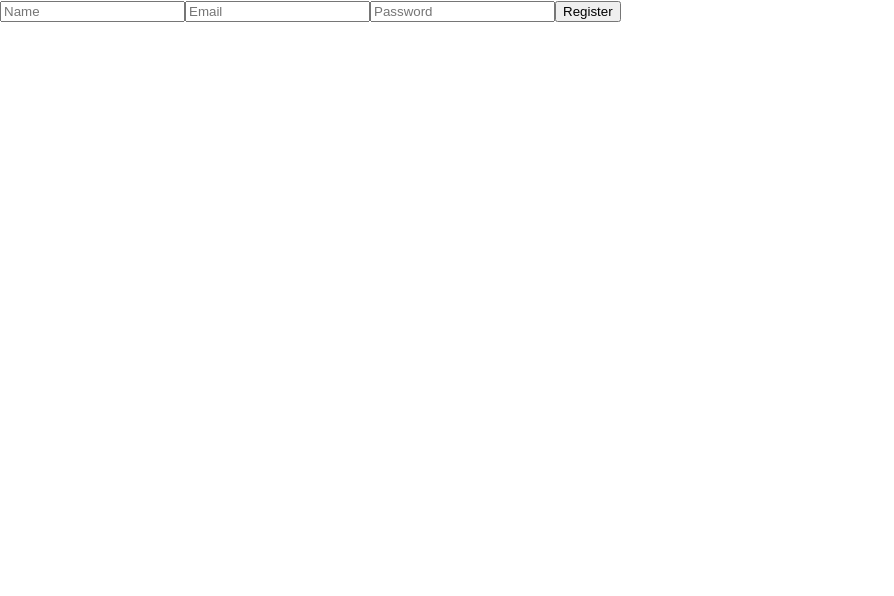
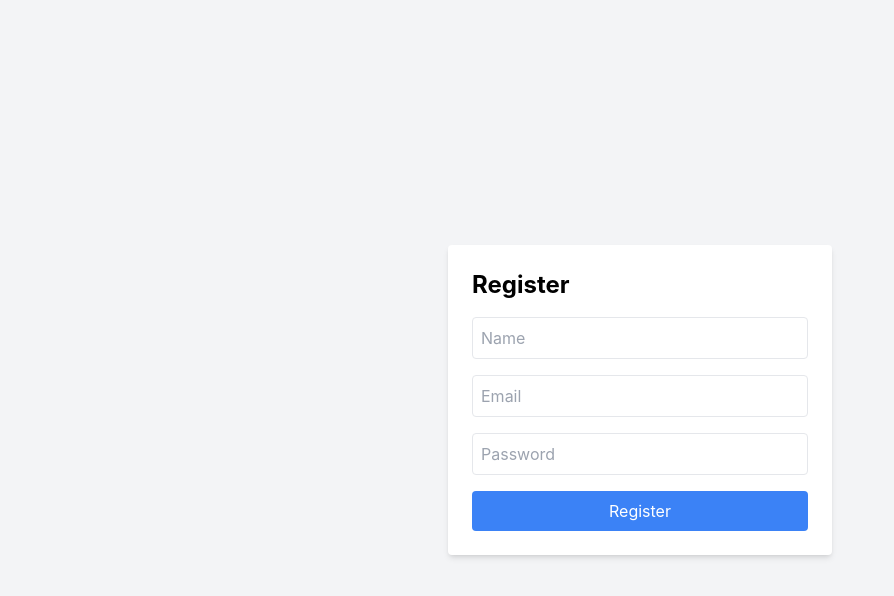
Before and after one commit to Frnn4268/BudgetBuddy, a React (Create React App) app in the folder client/: page /register in a window 1280 px wide. Shown: the top 596 px of the page, without its empty margins (0-894 px from the left). Built offline with nearby package versions, Linux system fonts and the light colour scheme.

Commit message:
Adding new Tailwind.css styles

```diff
--- a/client/package.json
+++ b/client/package.json
@@ -37,5 +37,10 @@
       "last 1 firefox version",
       "last 1 safari version"
     ]
+  },
+  "devDependencies": {
+    "autoprefixer": "^10.4.20",
+    "postcss": "^8.4.47",
+    "tailwindcss": "^3.4.11"
   }
 }
--- /dev/null
+++ b/client/postcss.config.js
@@ -0,0 +1,6 @@
+module.exports = {
+  plugins: {
+    tailwindcss: {},
+    autoprefixer: {},
+  },
+}
--- a/client/src/index.css
+++ b/client/src/index.css
@@ -1,3 +1,7 @@
+@tailwind base;
+@tailwind components;
+@tailwind utilities;
+
 body {
   margin: 0;
   font-family: -apple-system, BlinkMacSystemFont, 'Segoe UI', 'Roboto', 'Oxygen',
--- a/client/src/index.js
+++ b/client/src/index.js
@@ -11,7 +11,4 @@ root.render(
   </React.StrictMode>
 );
 
-// If you want to start measuring performance in your app, pass a function
-// to log results (for example: reportWebVitals(console.log))
-// or send to an analytics endpoint. Learn more: https://bit.ly/CRA-vitals
 reportWebVitals();
--- a/client/src/pages/Dashboard.js
+++ b/client/src/pages/Dashboard.js
@@ -1,6 +1,6 @@
 import React, { useEffect, useState } from 'react';
 import axios from 'axios';
-import {jwtDecode} from 'jwt-decode';
+import { jwtDecode } from 'jwt-decode';
 
 const Dashboard = () => {
   const [transactions, setTransactions] = useState([]);
@@ -13,7 +13,7 @@ const Dashboard = () => {
       const decoded = jwtDecode(token);
       setUserId(decoded.id);
     } else {
-      window.location.href = '/login'; // Redirigir al login si no hay token
+      window.location.href = '/login';
     }
   }, []);
 
@@ -33,7 +33,7 @@ const Dashboard = () => {
 
   const handleLogout = () => {
     localStorage.removeItem('token');
-    window.location.href = '/login'; // Redirigir al login después de cerrar sesión
+    window.location.href = '/login';
   };
 
   const handleChange = (e) => {
@@ -54,29 +54,53 @@ const Dashboard = () => {
   };
 
   return (
-    <div>
-      <h1>Dashboard</h1>
-      <button onClick={handleLogout}>Logout</button>
-      <form onSubmit={handleSubmit}>
-        <input type="text" name="type" value={formData.type} onChange={handleChange} placeholder="Type" required />
-        <input type="text" name="category" value={formData.category} onChange={handleChange} placeholder="Category" required />
-        <input type="number" name="amount" value={formData.amount} onChange={handleChange} placeholder="Amount" required />
-        <button type="submit">Add Transaction</button>
+    <div className="p-6 bg-gray-100 min-h-screen">
+      <h1 className="text-3xl font-bold mb-6">Dashboard</h1>
+      <button onClick={handleLogout} className="bg-red-500 text-white px-4 py-2 rounded mb-6">Logout</button>
+      <form onSubmit={handleSubmit} className="bg-white p-6 rounded shadow-md mb-6">
+        <input
+          type="text"
+          name="type"
+          value={formData.type}
+          onChange={handleChange}
+          placeholder="Type"
+          className="w-full p-2 mb-4 border rounded"
+          required
+        />
+        <input
+          type="text"
+          name="category"
+          value={formData.category}
+          onChange={handleChange}
+          placeholder="Category"
+          className="w-full p-2 mb-4 border rounded"
+          required
+        />
+        <input
+          type="number"
+          name="amount"
+          value={formData.amount}
+          onChange={handleChange}
+          placeholder="Amount"
+          className="w-full p-2 mb-4 border rounded"
+          required
+        />
+        <button type="submit" className="w-full bg-blue-500 text-white p-2 rounded">Add Transaction</button>
       </form>
-      <table>
+      <table className="w-full bg-white rounded shadow-md">
         <thead>
           <tr>
-            <th>Type</th>
-            <th>Category</th>
-            <th>Amount</th>
+            <th className="border p-2">Type</th>
+            <th className="border p-2">Category</th>
+            <th className="border p-2">Amount</th>
           </tr>
         </thead>
         <tbody>
           {transactions.map(transaction => (
             <tr key={transaction._id}>
-              <td>{transaction.type}</td>
-              <td>{transaction.category}</td>
-              <td>${transaction.amount}</td>
+              <td className="border p-2">{transaction.type}</td>
+              <td className="border p-2">{transaction.category}</td>
+              <td className="border p-2">${transaction.amount}</td>
             </tr>
           ))}
         </tbody>
--- a/client/src/pages/Home.js
+++ b/client/src/pages/Home.js
@@ -2,8 +2,8 @@ import React from 'react';
 
 const Home = () => {
   return (
-    <div>
-      <h1>Welcome to the Personal Finance App</h1>
+    <div className="flex items-center justify-center min-h-screen bg-gray-100">
+      <h1 className="text-4xl font-bold text-gray-800">Welcome to the Personal Finance App</h1>
     </div>
   );
 };
--- a/client/src/pages/Login.js
+++ b/client/src/pages/Login.js
@@ -13,18 +13,37 @@ const Login = () => {
     try {
       const res = await axios.post(`${process.env.REACT_APP_API_URL}/api/users/login`, formData);
       localStorage.setItem('token', res.data.token);
-      window.location.href = '/dashboard'; // Redirigir al dashboard después de iniciar sesión
+      window.location.href = '/dashboard';
     } catch (error) {
       console.error(error);
     }
   };
 
   return (
-    <form onSubmit={handleSubmit}>
-      <input type="email" name="email" value={formData.email} onChange={handleChange} placeholder="Email" required />
-      <input type="password" name="password" value={formData.password} onChange={handleChange} placeholder="Password" required />
-      <button type="submit">Login</button>
-    </form>
+    <div className="flex items-center justify-center min-h-screen bg-gray-100">
+      <form onSubmit={handleSubmit} className="bg-white p-6 rounded shadow-md w-full max-w-sm">
+        <h2 className="text-2xl font-bold mb-4">Login</h2>
+        <input
+          type="email"
+          name="email"
+          value={formData.email}
+          onChange={handleChange}
+          placeholder="Email"
+          className="w-full p-2 mb-4 border rounded"
+          required
+        />
+        <input
+          type="password"
+          name="password"
+          value={formData.password}
+          onChange={handleChange}
+          placeholder="Password"
+          className="w-full p-2 mb-4 border rounded"
+          required
+        />
+        <button type="submit" className="w-full bg-blue-500 text-white p-2 rounded">Login</button>
+      </form>
+    </div>
   );
 };
 
--- a/client/src/pages/Register.js
+++ b/client/src/pages/Register.js
@@ -19,12 +19,39 @@ const Register = () => {
   };
 
   return (
-    <form onSubmit={handleSubmit}>
-      <input type="text" name="name" value={formData.name} onChange={handleChange} placeholder="Name" />
-      <input type="email" name="email" value={formData.email} onChange={handleChange} placeholder="Email" />
-      <input type="password" name="password" value={formData.password} onChange={handleChange} placeholder="Password" />
-      <button type="submit">Register</button>
-    </form>
+    <div className="flex items-center justify-center min-h-screen bg-gray-100">
+      <form onSubmit={handleSubmit} className="bg-white p-6 rounded shadow-md w-full max-w-sm">
+        <h2 className="text-2xl font-bold mb-4">Register</h2>
+        <input
+          type="text"
+          name="name"
+          value={formData.name}
+          onChange={handleChange}
+          placeholder="Name"
+          className="w-full p-2 mb-4 border rounded"
+          required
+        />
+        <input
+          type="email"
+          name="email"
+          value={formData.email}
+          onChange={handleChange}
+          placeholder="Email"
+          className="w-full p-2 mb-4 border rounded"
+          required
+        />
+        <input
+          type="password"
+          name="password"
+          value={formData.password}
+          onChange={handleChange}
+          placeholder="Password"
+          className="w-full p-2 mb-4 border rounded"
+          required
+        />
+        <button type="submit" className="w-full bg-blue-500 text-white p-2 rounded">Register</button>
+      </form>
+    </div>
   );
 };
 
--- /dev/null
+++ b/client/tailwind.config.js
@@ -0,0 +1,9 @@
+module.exports = {
+  content: [
+    "./src/**/*.{js,jsx,ts,tsx}",
+  ],
+  theme: {
+    extend: {},
+  },
+  plugins: [],
+}
```
Also changed, not shown: 2 other files (tests, documents, lock files or other folders).
